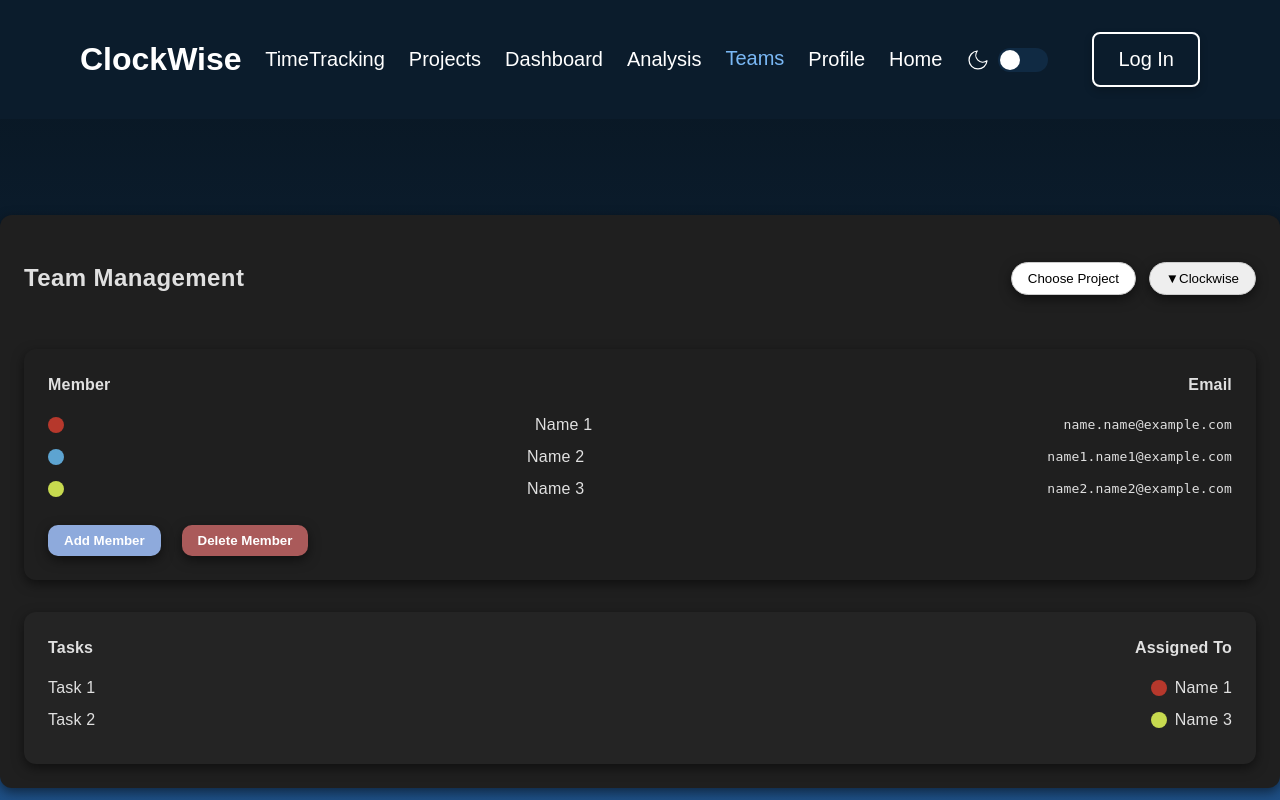
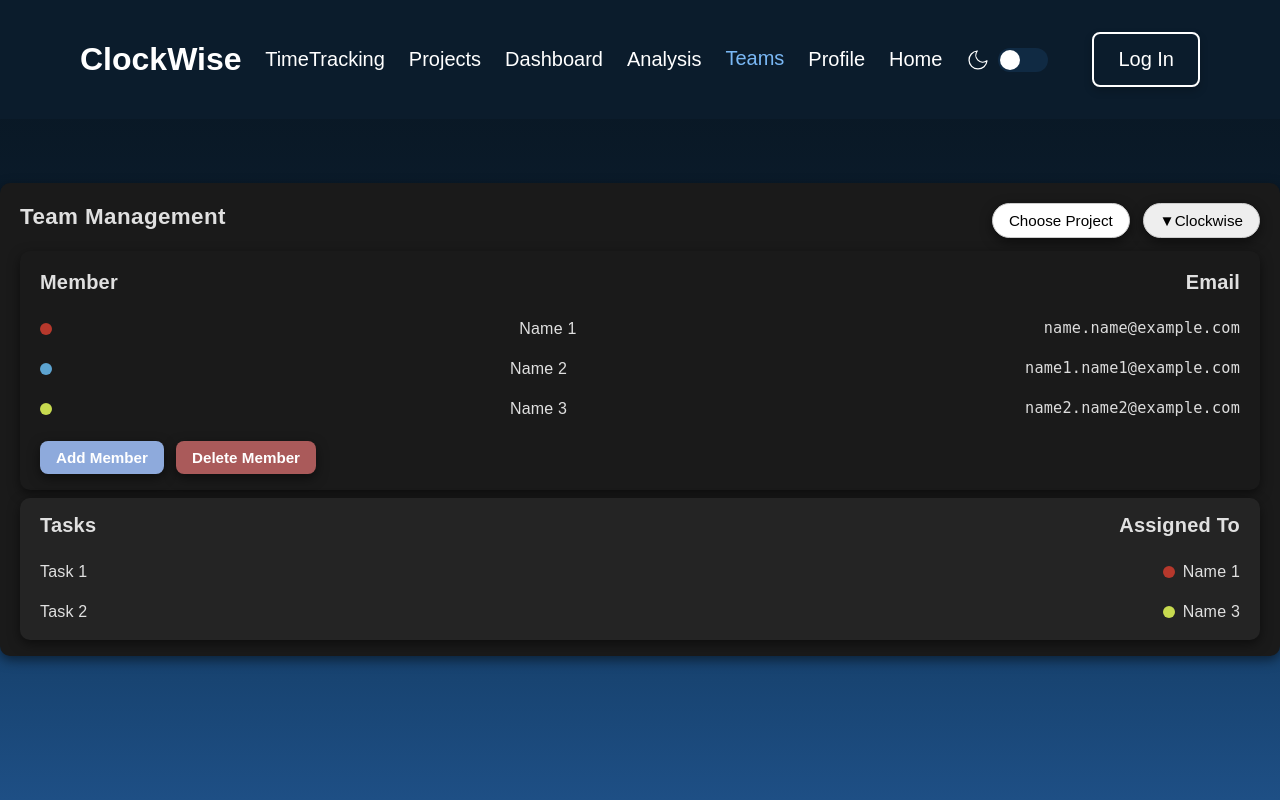
Before and after one commit to JairGutierrez-01/Clockwise, a Flask app: page /teams in a window 1280 px wide. Run offline with Flask 3, Linux system fonts and the light colour scheme; parts of the project's set-up code (start-up, migrations or seed data) failed here and were passed over.

Commit message:
edit teams seite

```diff
--- a/frontend/static/teams.css
+++ b/frontend/static/teams.css
@@ -1,10 +1,31 @@
+:root {
+  --card-shadow-light: 0 2px 8px rgba(0, 0, 0, 0.3);
+  --project-details-bg: #1f1f1f;
+  --bg-dark: #222;
+  --bg-darker: #1a1a1a;
+  --text-light: #f2f2f2;
+}
+
+body {
+  background-color: var(--bg-dark);
+  color: var(--text-light);
+  font-family: Arial, sans-serif;
+  font-size: 1rem;
+  margin: 0;
+  padding: 0;
+}
+
 .teams-container {
-  padding: 3rem 5rem;
+  padding: 2rem 3rem;
+  display: flex;
+  flex-direction: column;
+  gap: 1.5rem;
 }
+
 .team-management {
   display: flex;
   flex-direction: column;
-  gap: 2rem;
+  gap: 1rem;
 }
 
 .header-row {
@@ -21,6 +42,7 @@
   margin-left: 0.5rem;
   cursor: pointer;
   box-shadow: var(--card-shadow-light);
+  font-size: 0.95rem;
 }
 
 .project-button.secondary {
@@ -31,7 +53,18 @@
   display: flex;
   justify-content: space-between;
   font-weight: bold;
-  margin-bottom: 1rem;
+  margin-bottom: 0.5rem;
+  font-size: 1.25rem;
+}
+
+.card {
+  background-color: var(--bg-darker);
+  border-radius: 10px;
+  padding: 1rem 1.25rem;
+  box-shadow: var(--card-shadow-light);
+  display: flex;
+  flex-direction: column;
+  gap: 0.5rem;
 }
 
 .member-row,
@@ -39,7 +72,8 @@
   display: flex;
   justify-content: space-between;
   align-items: center;
-  margin: 0.5rem 0;
+  font-size: 1rem;
+  padding: 0.25rem 0;
 }
 
 .member-row span,
@@ -52,11 +86,13 @@
 .email {
   font-family: monospace;
   white-space: nowrap;
+  font-size: 0.95rem;
+  color: #ddd;
 }
 
 .dot {
-  width: 16px;
-  height: 16px;
+  width: 12px;
+  height: 12px;
   border-radius: 50%;
   display: inline-block;
 }
@@ -72,18 +108,21 @@
 }
 
 .member-buttons {
-  margin-top: 1.5rem;
+  display: flex;
+  justify-content: flex-start;
+  gap: 0.75rem;
+  margin-top: 0.5rem;
 }
 
 .add-btn,
 .delete-btn {
   padding: 0.5rem 1rem;
-  border-radius: 10px;
+  border-radius: 8px;
   font-weight: bold;
   border: none;
   cursor: pointer;
   box-shadow: var(--card-shadow-light);
-  margin-right: 1rem;
+  font-size: 0.95rem;
 }
 
 .add-btn {
@@ -98,4 +137,12 @@
 
 .task-section {
   background-color: var(--project-details-bg);
+  padding: 0.75rem 1.25rem;
+  border-radius: 10px;
+  box-shadow: var(--card-shadow-light);
 }
+
+h2 {
+  font-size: 1.4rem;
+  margin: 0 0 0.5rem 0;
+}
```
